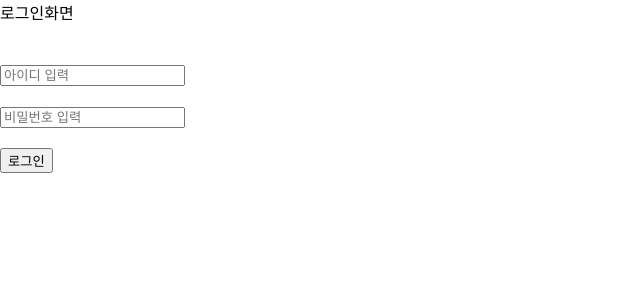
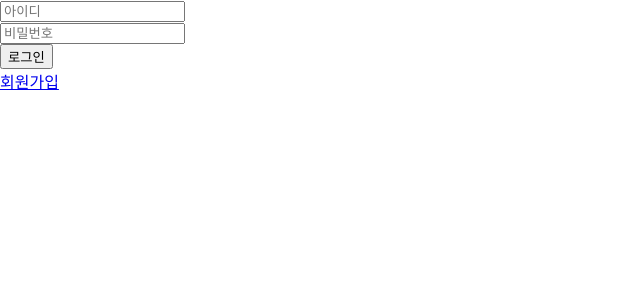
Before and after one commit to beeguriri/Selfstudy_Springboot, a React (Create React App) app in the folder security-study/security-study-front/: page / in a window 1280 px wide. Shown: the top 300 px of the page, without its empty margins (0-640 px from the left). Built offline with nearby package versions, Linux system fonts and the light colour scheme.

Commit message:
로그인 시 예외처리, 로그인 성공여부는 응답왔을때 랜더링 해서 변수 저장할 수 있도록 useEffect 사용

```diff
--- a/security-study/security-study-front/src/pages/Login.js
+++ b/security-study/security-study-front/src/pages/Login.js
@@ -1,76 +1,61 @@
 import axios from "axios";
-import { useState } from "react";
+import { useState, useEffect } from "react";
+import { Link, useNavigate } from 'react-router-dom';
 
 const Login = () => {
 
-    const [inputId, setInputId] = useState("");
-    const [inputPw, setInputPw] = useState("");
+    const [id, setId] = useState("");
+    const [password, setPassword] = useState("");
+    const [showErrorMessage, setShowErrorMessage] = useState(false);
+    const [isLoggedIn, setIsLoggedIn] = useState(false);
 
-    const handleInputId = (e) => {
-        // console.log('handleInputId', e.target.value)
-        setInputId(e.target.value);
-    };
+    const navigate = useNavigate();
 
-    const handleInputPw = (e) => {
-        // console.log('handleInputPw', e.target.value)
-        setInputPw(e.target.value);
-    };
+    let response = null;
 
-    const onClickLogin = async () => {
-        console.log("click login");
-        console.log("ID : ", inputId);
-        console.log("PW : ", inputPw);
+    useEffect(() => {
+        setIsLoggedIn(true);
+    }, [response])
 
-        await axios
-            .post("http://localhost:8080/api/login", {
-                userid: inputId,
-                password: inputPw,
+    const handleLogin = async (e) => {
+        e.preventDefault();
+
+        response = await axios
+            .post('/api/user/login', {
+                userid: id,
+                password: password
             })
-            .then((res) => {
-                console.log("res", res);
-                if (res.data.userid === null) {
-                    // id 일치하지 않는 경우
-                    alert("일치하는 아이디가 없습니다.");
-                } else if (res.data.userid === inputId && res.data.password === null) {
-                    alert("비밀번호가 틀렸습니다.");
-                } else {
-                    alert("로그인 성공");
-                    sessionStorage.setItem("user_id", inputId); // sessionStorage에 id를 user_id라는 key 값으로 저장
-                    document.location.href = "/success";
-                }
-                // // 작업 완료 되면 페이지 이동(새로고침)
-                // document.location.href = "/success";
+            .then((response) => {
+                console.log(response.data); // 서버에서 반환한 데이터 출력
+                setShowErrorMessage(false);
+                sessionStorage.setItem('isLoggedIn', isLoggedIn)
+                navigate('/success')
             })
-            .catch(
-            );
+            .catch((error) => {
+                setShowErrorMessage(true);
+                console.log(error);
+            })
     };
 
     return (
         <>
-            로그인화면<br />
-            <br /><br />
-            <input
-                type="text"
-                className="form-control"
-                placeholder="아이디 입력"
-                name="input_id"
-                value={inputId}
-                onChange={handleInputId}
-            />
-            <br /><br />
-            <input
-                type="password"
-                className="form-control"
-                placeholder="비밀번호 입력"
-                name="input_pw"
-                value={inputPw}
-                onChange={handleInputPw}
-            />
-            <br /><br />
-            <button
-                type="button"
-            onClick={onClickLogin}
-            >로그인</button>
+            <div className="logindiv1">
+                <form className="loginform" onSubmit={handleLogin}>
+                    <div>
+                        <input type="text" id="id" value={id} placeholder="아이디"
+                            onChange={(e) => setId(e.target.value)} required />
+                    </div>
+                    <div>
+                        <input type="password" id="password" value={password} placeholder="비밀번호"
+                            onChange={(e) => setPassword(e.target.value)} required />
+                    </div>
+                    <button type="submit">로그인</button>
+                    {showErrorMessage && (
+                        <div className="logindiverror">ID 혹은 비밀번호가 일치하지 않습니다.</div>
+                    )}
+                </form>
+                <Link to="/join">회원가입</Link>
+            </div>
 
         </>
     )
```
